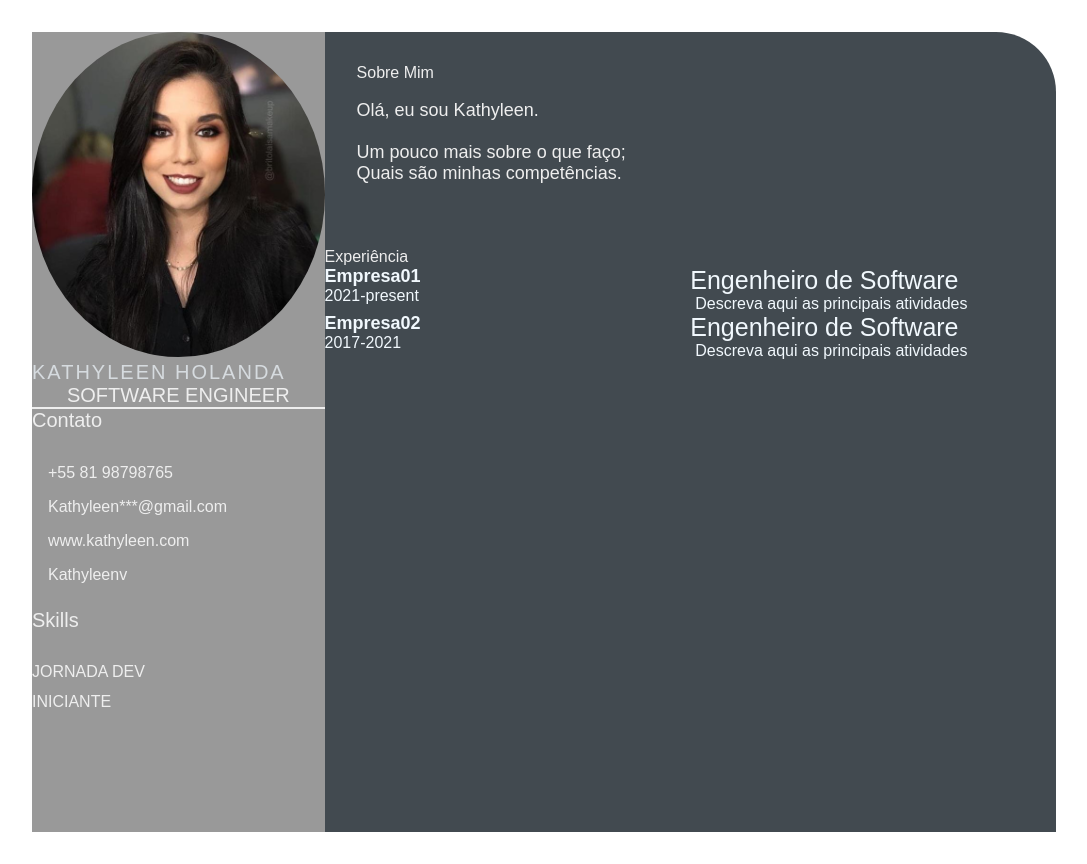
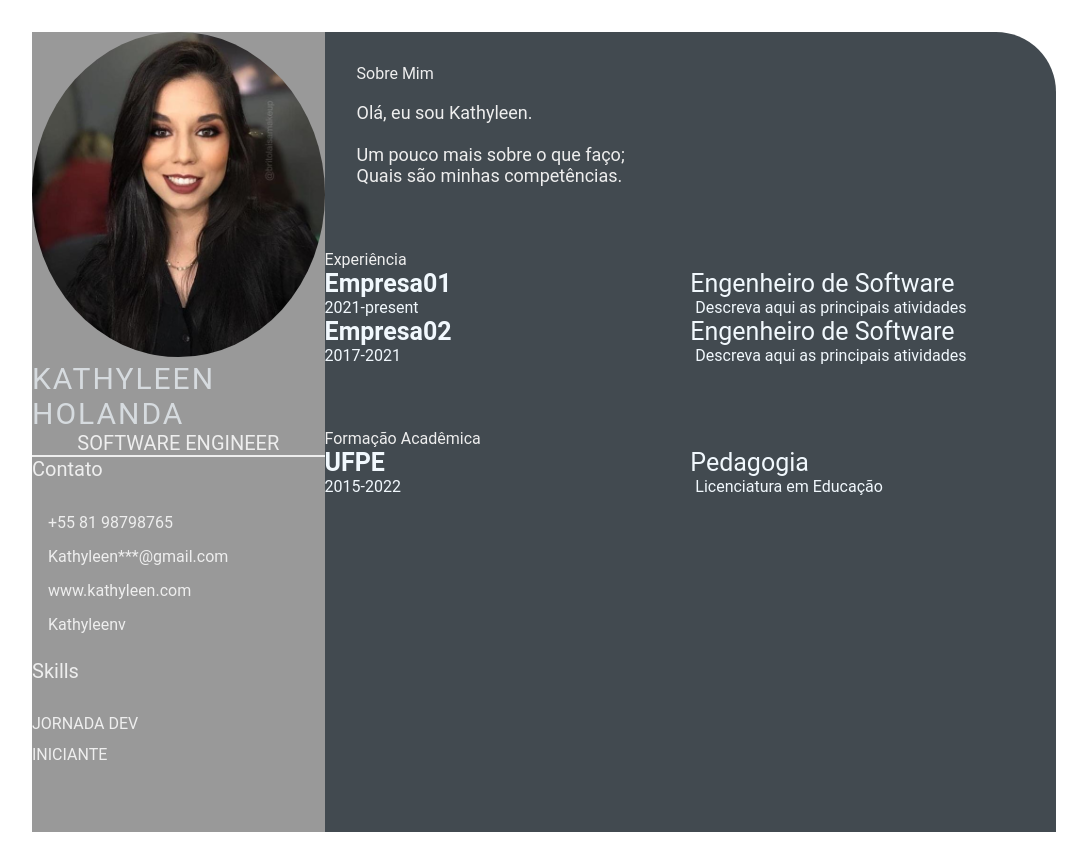
Before and after one commit to Kathyleenv/kathyleenv.github.io, a plain HTML site: page index.html in a window 1280 px wide. Shown: the whole page, without its empty margins (96-1183 px from the left). Drawn offline with Linux system fonts and the light colour scheme.

Commit message:
alterações aula 04

```diff
--- a/index.html
+++ b/index.html
@@ -1,5 +1,6 @@
 <!DOCTYPE html>
 <html lang="en">
+
 <head>
     <meta charset="UTF-8">
     <meta http-equiv="X-UA-Compatible" content="IE=edge">
@@ -9,6 +10,7 @@
     <link rel="stylesheet" href="style.css">
 
 </head>
+
 <body>
     <main class="resume-contents">
         <section class="left-section">
@@ -28,10 +30,15 @@
                     </ul>
                 </div>
                 <div class="skills">
-                   <br> <p class="left-title">Skills</p>
+                    <br>
+                    <p class="left-title">Skills</p>
                     <ul>
-                        <li><p>JORNADA DEV</p></li>
-                        <li><p>INICIANTE</p></li>
+                        <li>
+                            <p>JORNADA DEV</p>
+                        </li>
+                        <li>
+                            <p>INICIANTE</p>
+                        </li>
                     </ul>
                 </div>
             </section>
@@ -40,7 +47,8 @@
             <div class="right-section-contents">
                 <section class="about gap">
                     <div class="right-title">Sobre Mim</div>
-                       <br> <p class="about-me-contents">
+                    <br>
+                    <p class="about-me-contents">
                         Olá, eu sou Kathyleen.<br>
                         <br> Um pouco mais sobre o que faço;
                         <br> Quais são minhas competências.
@@ -71,10 +79,24 @@
                         </p>
                     </div>
                 </div>
-
+            </section>
+            <section class="education gap">
+                <div class="right-title">Formação Acadêmica</div>
+                <div class="education-contents">
+                    <div class="education-left">
+                         <p class="education-school-name">UFPE</p>
+                         <p class="education-time-period">2015-2022</p>
+                    </div>
+                    <div class="education-right">
+                         <p class="education-subject">Pedagogia</p>
+                         <p class="education-desc">
+                              Licenciatura em Educação
+                        </p>
+                    </div>
                 </div>
             </section>
         </section>
     </main>
 </body>
+
 </html>
--- a/style.css
+++ b/style.css
@@ -3,7 +3,7 @@
     padding: 0;
     box-sizing: border-box;
     list-style: none;
-    font-family: 'Edu QLD Beginner', sans-serif;
+    font-family: 'Roboto', sans-serif;
 }
 
 .resume-contents {
@@ -43,7 +43,7 @@
 
 .name {
     color: #D6DBDF;
-    font-size: 20px;
+    font-size: 30px;
     letter-spacing: 2px;
     text-transform: uppercase;
 }
@@ -114,7 +114,7 @@
 .exp-company-name,
 .education-school-name,
 .awards-company-name {
-    font-size: 18px;
+    font-size: 25px;
     font-weight: bold;
 }
 
```
Lines whose indentation alone changed are shown as unchanged.
